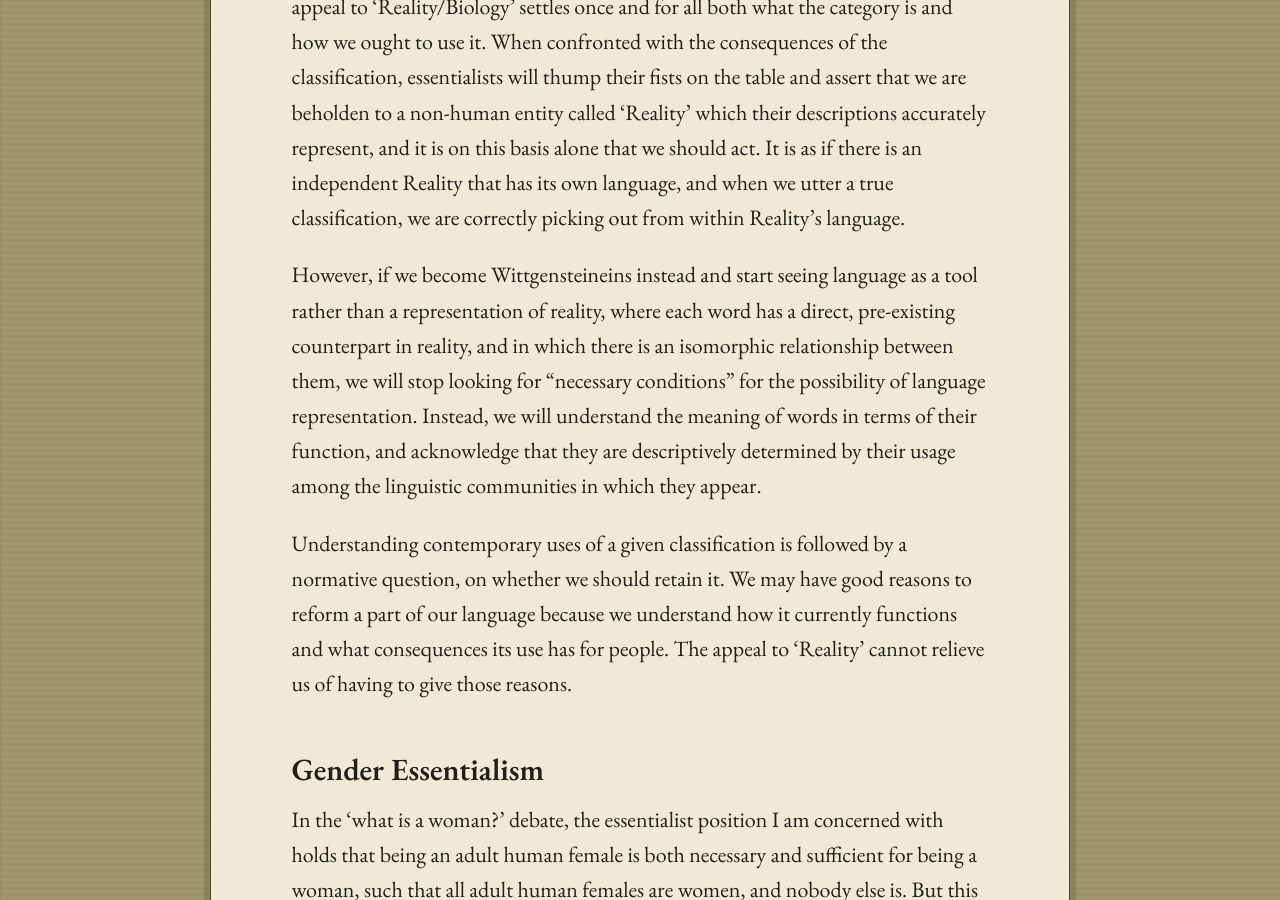
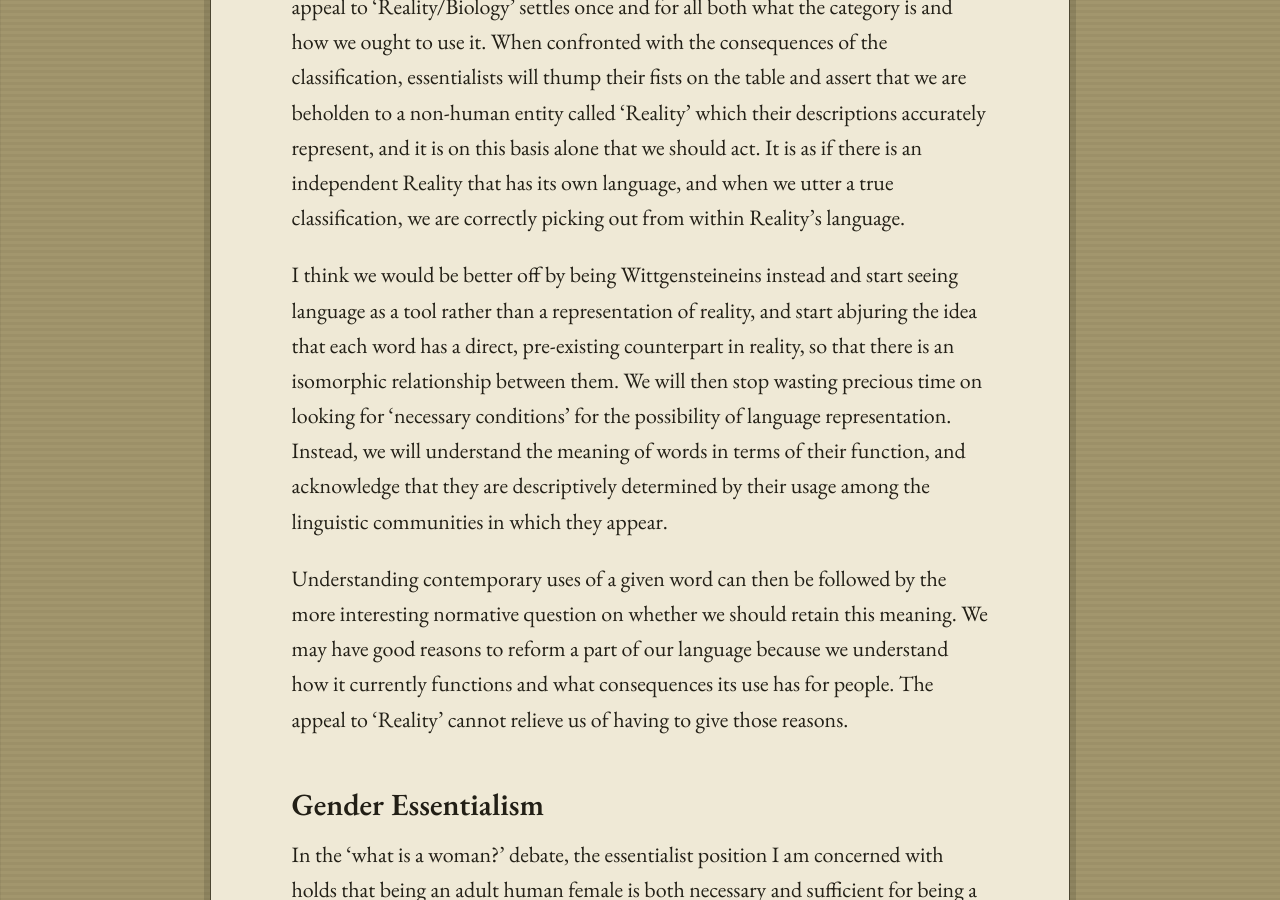
Before and after one commit to Catofminerva/Catofminerva.github.io, a Jekyll site: the page built from _posts/2022-10-03-woman.md, in a window 1280 px wide and 900 px high, scrolled down 5531 px. Built offline with Jekyll 4.4.1, drawn with Linux system fonts in a browser that asks for light colours; comment, search, counter and statistics services are not loaded; some of the changed text lies outside the part shown.

Commit message:
Update 2022-10-03-woman.md

```diff
--- a/_posts/2022-10-03-woman.md
+++ b/_posts/2022-10-03-woman.md
@@ -48,9 +48,9 @@ Historically, this hope has taken various forms: Nature, Reality, God, Truth. It
 
 With respect to the classification 'woman', the representationalist is tempted to suppose that, before considering the pragmatics and function of a given classification and whether we should revise it, she thinks that we must first discover the divisions that Reality imposes upon us. In the contemporary gender debate, this representationalist picture rears its head through an essentialist account of the word ‘woman’. It has been often held, for instance, by those against reforming this part of our language, that membership in the category 'woman' depends on necessary and sufficient biological criteria, which our use of the word ought to pick out. The appeal to ‘Reality/Biology’ settles once and for all both what the category is and how we ought to use it. When confronted with the consequences of the classification, essentialists will thump their fists on the table and assert that we are beholden to a non-human entity called ‘Reality’ which their descriptions accurately represent, and it is on this basis alone that we should act. It is as if there is an independent Reality that has its own language, and when we utter a true classification, we are correctly picking out from within Reality’s language.
 
-However, if we become Wittgensteineins instead and start seeing language as a tool rather than a representation of reality, where each word has a direct, pre-existing counterpart in reality, and in which there is an isomorphic relationship between them, we will stop looking for “necessary conditions” for the possibility of language representation. Instead, we will understand the meaning of words in terms of their function, and acknowledge that they are descriptively determined by their usage among the linguistic communities in which they appear.
+I think we would be better off by being Wittgensteineins instead and start seeing language as a tool rather than a representation of reality, and start abjuring the idea that each word has a direct, pre-existing counterpart in reality, so that there is an isomorphic relationship between them. We will then stop wasting precious time on looking for 'necessary conditions' for the possibility of language representation. Instead, we will understand the meaning of words in terms of their function, and acknowledge that they are descriptively determined by their usage among the linguistic communities in which they appear.
 
-Understanding contemporary uses of a given classification is followed by a normative question, on whether we should retain it. We may have good reasons to reform a part of our language because we understand how it currently functions and what consequences its use has for people. The appeal to ‘Reality’ cannot relieve us of having to give those reasons.
+Understanding contemporary uses of a given word can then be followed by the more interesting normative question on whether we should retain this meaning. We may have good reasons to reform a part of our language because we understand how it currently functions and what consequences its use has for people. The appeal to ‘Reality’ cannot relieve us of having to give those reasons.
 
 ## Gender Essentialism
 
```
